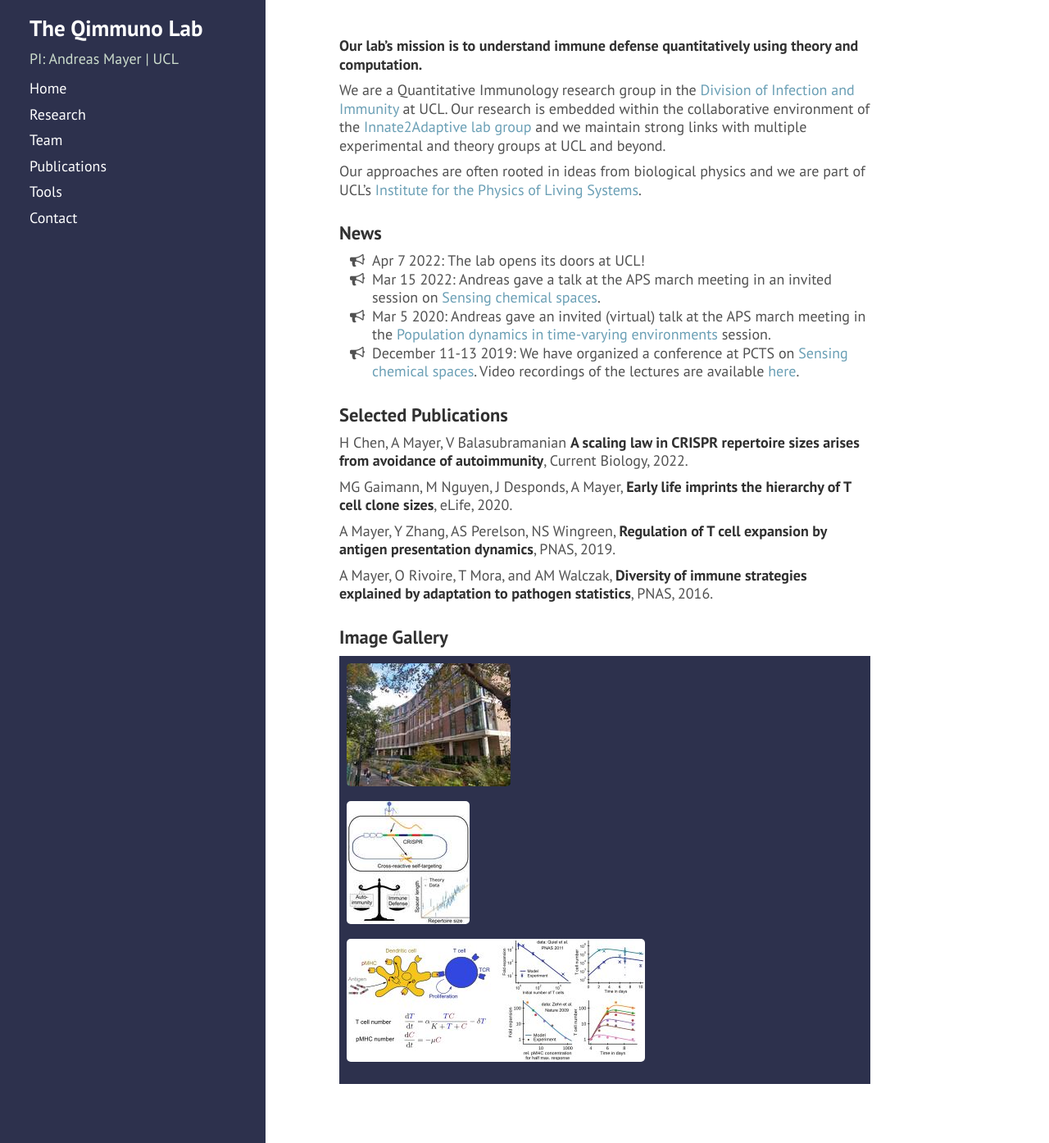
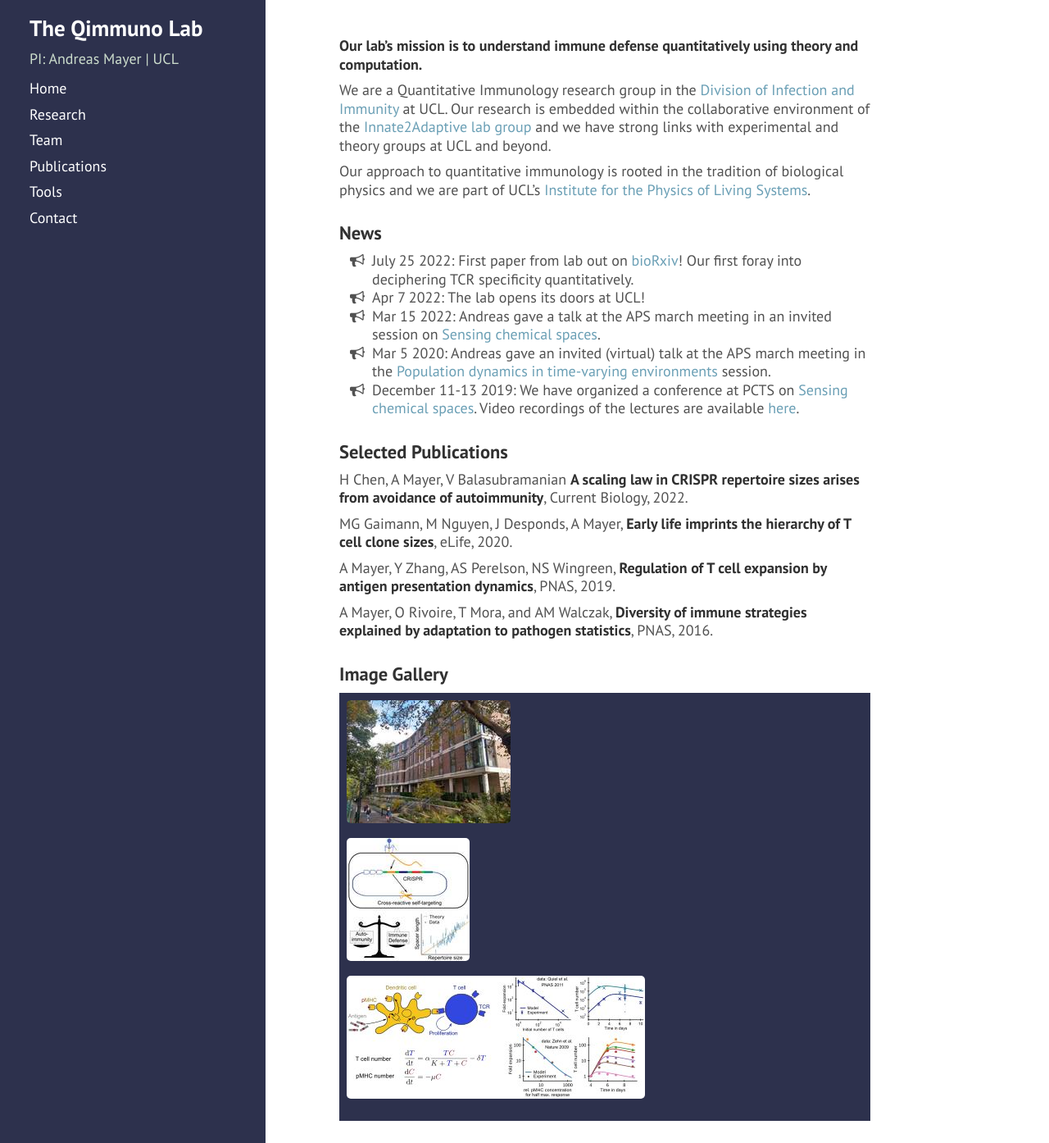
Before and after one commit to andim/andim.github.io, a Jekyll site: the page built from index.md, in a window 1280 px wide and 1394 px high. Shown: the whole window at 82% size. Built offline with Jekyll 4.4.1, drawn with Linux system fonts in a browser that asks for light colours; nearby versions of some CDN libraries; a style sheet for code colours, icons or effects is not loaded.

Commit message:
updated homepage

```diff
--- a/_data/publist.yml
+++ b/_data/publist.yml
@@ -1,6 +1,7 @@
 - authors: A Mayer, CG Callan Jr.
   title: Measures of epitope binding degeneracy from T cell receptor repertoires
   journal: bioRxiv preprint
+  year: 2022
   links:
       doi: https://doi.org/10.1101/2022.07.25.501373
   media: "Video of Andreas presenting this work in the [iReceptor+ Seminar Series](https://www.youtube.com/watch?v=YdSzql3ZiHQ) and in [Banff](https://www.birs.ca/events/2022/5-day-workshops/22w5139/videos/watch/202202140936-Mayer.html)"
--- a/index.md
+++ b/index.md
@@ -8,12 +8,13 @@ order: 1
 
 #### Our lab's mission is to understand immune defense quantitatively using theory and computation.
 
-We are a Quantitative Immunology research group in the [Division of Infection and Immunity](https://www.ucl.ac.uk/infection-immunity/) at UCL. Our research is embedded within the collaborative environment of the [Innate2Adaptive lab group](https://www.ucl.ac.uk/infection-immunity/research/research-department-infection/lab-research-groups/innate2adaptive) and we maintain strong links with multiple experimental and theory groups at UCL and beyond.
+We are a Quantitative Immunology research group in the [Division of Infection and Immunity](https://www.ucl.ac.uk/infection-immunity/) at UCL. Our research is embedded within the collaborative environment of the [Innate2Adaptive lab group](https://www.ucl.ac.uk/infection-immunity/research/research-department-infection/lab-research-groups/innate2adaptive) and we have strong links with experimental and theory groups at UCL and beyond.
 
-Our approaches are often rooted in ideas from biological physics and we are part of UCL's [Institute for the Physics of Living Systems](https://www.ucl.ac.uk/physics-living-systems/).
+Our approach to quantitative immunology is rooted in the tradition of biological physics and we are part of UCL's [Institute for the Physics of Living Systems](https://www.ucl.ac.uk/physics-living-systems/).
 
 ### News
 
+- July 25 2022: First paper from lab out on [bioRxiv](https://doi.org/10.1101/2022.07.25.501373)! Our first foray into deciphering TCR specificity quantitatively.
 - Apr 7 2022: The lab opens its doors at UCL!
 - Mar 15 2022: Andreas gave a talk at the APS march meeting in an invited session on [Sensing chemical spaces](https://meetings.aps.org/Meeting/MAR22/Session/F14).
 - Mar 5 2020: Andreas gave an invited (virtual) talk at the APS march meeting in the [Population dynamics in time-varying environments](http://meetings.aps.org/Meeting/MAR20/Session/U27) session.
```
